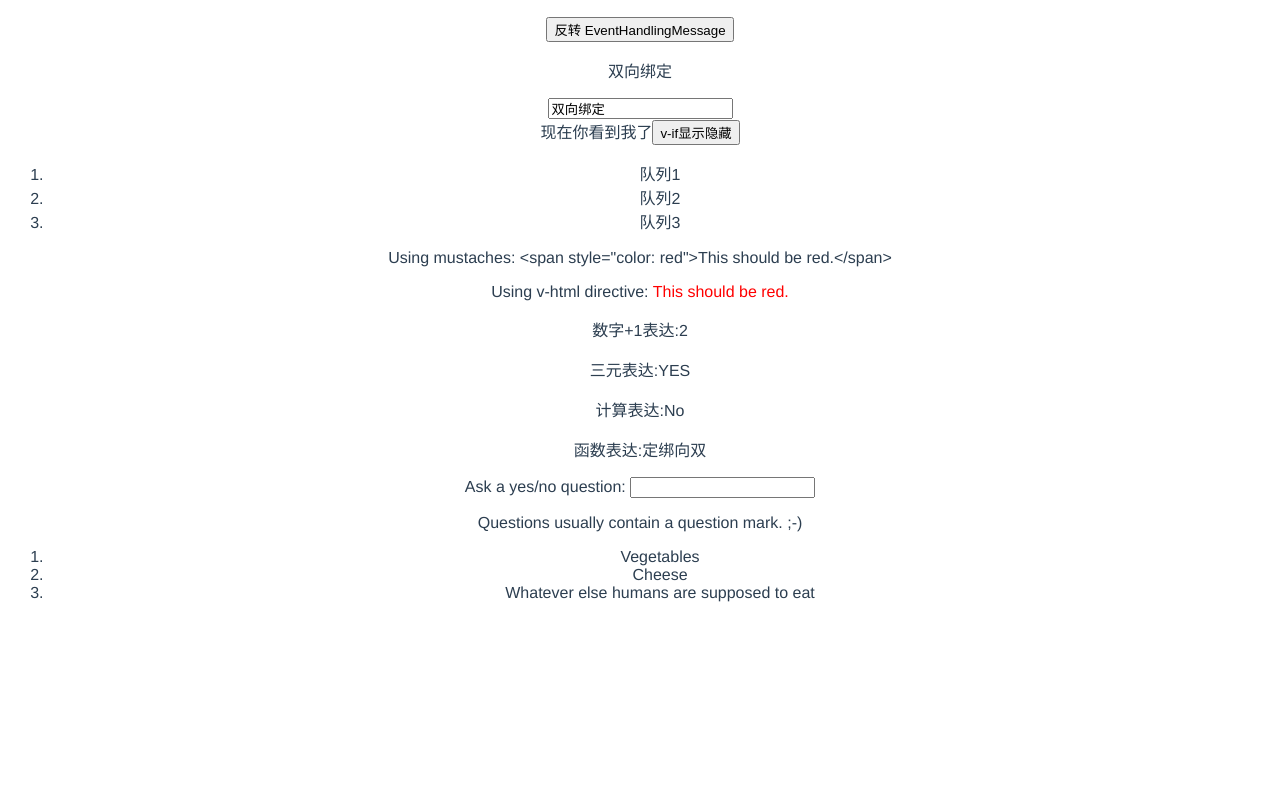
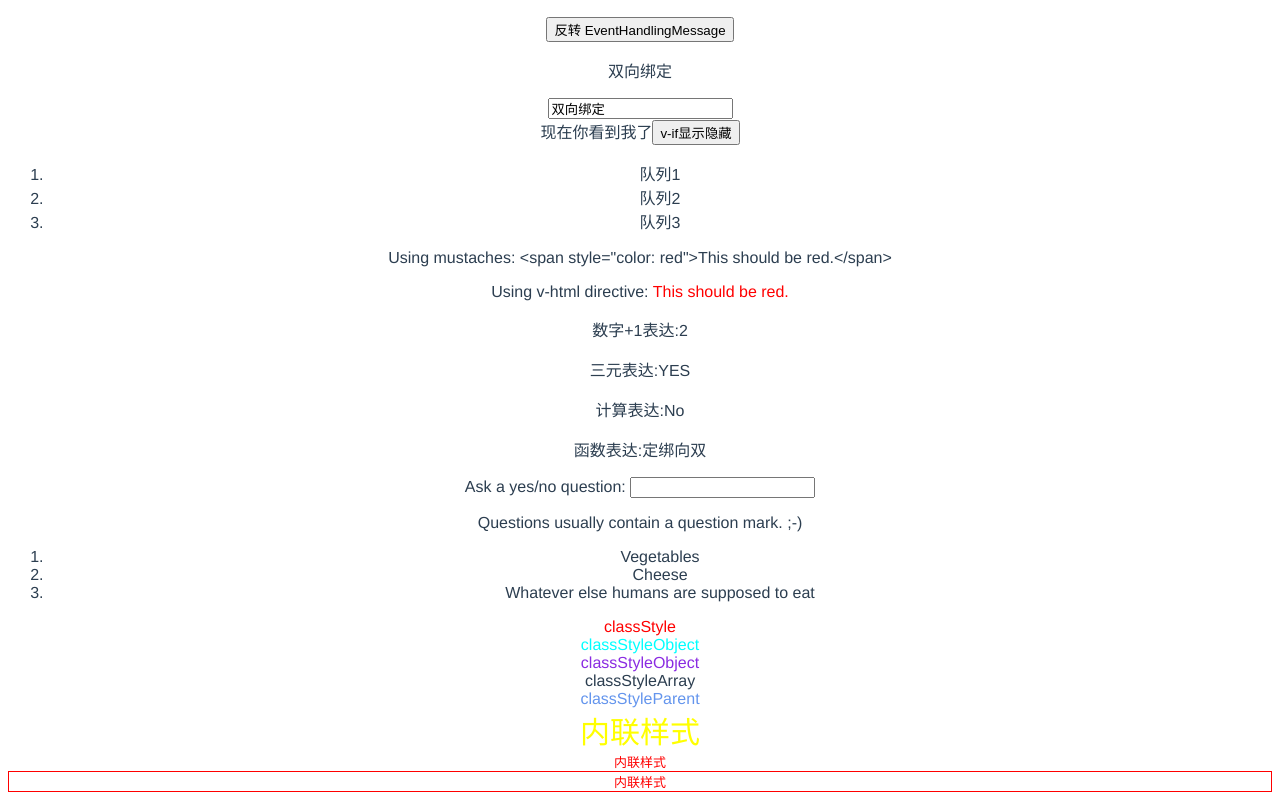
Before and after one commit to 11zouzouzou/vue3Learn, a Vue app: page / in a window 1280 px wide. Shown: the part 428-1228 px from the top of the page. Before the commit the page ends 1046 px from the top, so only its background shows below. Built offline with nearby package versions, Linux system fonts and the light colour scheme.

Commit message:
class and style add

```diff
--- a/src/App.vue
+++ b/src/App.vue
@@ -12,6 +12,7 @@
       ></CompoinentListBuild>
     </ol>
   </div>
+  <ClassStyleRender class="parentClass"></ClassStyleRender>
 </template>
 
 <script lang="ts">
@@ -19,6 +20,7 @@ import { defineComponent } from "vue";
 // import HelloWorld from './components/HelloWorld.vue'
 import DeclarativeRender from "./components/base/DeclarativeRender.vue";
 import CompoinentListBuild from "./components/base/CompoinentListBuild.vue";
+import ClassStyleRender from './components/base/ClassStyleRender.vue';
 
 export default defineComponent({
   name: "App",
@@ -26,6 +28,7 @@ export default defineComponent({
     // HelloWorld
     DeclarativeRender,
     CompoinentListBuild,
+    ClassStyleRender
   },
   data() {
     return {
@@ -48,4 +51,7 @@ export default defineComponent({
   color: #2c3e50;
   margin-top: 60px;
 }
+.parentClass{
+  color:cornflowerblue
+}
 </style>
--- /dev/null
+++ b/src/components/base/ClassStyleRender.vue
@@ -0,0 +1,81 @@
+<template>
+  <!-- class的存在存在决定 -->
+  <div>
+    <div class="static" :class="{ active: isActive, 'text-danger': hasError }">
+      classStyle
+    </div>
+    <!-- object -->
+    <div class="staticObject" :class="classObject">classStyleObject</div>
+    <!-- computed -->
+    <div class="staticObject" :class="classObjectComputed">
+      classStyleObject
+    </div>
+    <!-- array -->
+    <div :class="[isActive ? activeClass : '', errorClass]">
+      classStyleArray
+    </div>
+    <!-- parentClass -->
+    <div :class="$attrs.class">classStyleParent</div>
+  </div>
+  <!-- 内联样式绑定 -->
+  <div>
+    <div :style="{ color: activeColor, fontSize: fontSize + 'px' }">
+      内联样式
+    </div>
+    <div :style="styleObject">内联样式</div>
+    <div :style="[baseStyle, styleObject]">内联样式</div>
+  </div>
+</template>
+<script lang="ts">
+import { defineComponent } from "vue";
+
+export default defineComponent({
+  name: "ClassStyleRender",
+  data() {
+    return {
+      /** class*/
+      isActive: true,
+      hasError: false,
+      classObject: {
+        active: true,
+        "text-danger": true,
+      },
+      error: null,
+      activeClass: "active",
+      errorClass: "array-danger",
+      /** 内联样式*/
+      activeColor: "yellow",
+      fontSize: 30,
+      styleObject: {
+        color: "red",
+        fontSize: "13px",
+      },
+      baseStyle: {
+        border: "1px solid red",
+      },
+    };
+  },
+  computed: {
+    classObjectComputed(): Object {
+      return {
+        computed: this.isActive && !this.error,
+        "computed-danger": this.error && (this.error as any).type === "fatal",
+      };
+    },
+  },
+});
+</script>
+<style>
+.static {
+  color: blue;
+}
+.static.active {
+  color: rgb(255, 0, 0);
+}
+.staticObject {
+  color: aqua;
+}
+.staticObject.computed {
+  color: blueviolet;
+}
+</style>
--- a/src/components/base/DeclarativeRender.vue
+++ b/src/components/base/DeclarativeRender.vue
@@ -56,9 +56,9 @@
     <p>{{ answer }}</p>
   </div>
 </template>
-<script>
+<script lang='ts'>
 import { defineComponent } from "vue";
-import * as axios from "axios";//请求
+import * as axios from "axios"; //请求
 
 export default defineComponent({
   name: "declarativeRendering",
@@ -68,6 +68,9 @@ export default defineComponent({
       type: String,
       required: true,
     },
+  },
+  setup(){
+    console.log('setUp');
   },
   data() {
     console.log("生命周期:data注入");
@@ -90,7 +93,7 @@ export default defineComponent({
   computed: {
     //计算属性只在相关响应式依赖发生改变时它们才会重新求值
     // 计算属性的 getter
-    computedFunc() {
+    computedFunc():string {
       // `this` 指向 vm 实例，存在缓存，只响应改变才会执行
       return !this.ok ? "Yes" : "No";
     },
@@ -123,12 +126,12 @@ export default defineComponent({
     },
     getAnswer() {
       this.answer = "Thinking...";
-      axios
+      (axios as any)
         .get("https://yesno.wtf/api")
-        .then((response) => {
+        .then((response:any) => {
           this.answer = response.data.answer;
         })
-        .catch((error) => {
+        .catch((error:any) => {
           this.answer = "Error! Could not reach the API. " + error;
         });
     },
```
